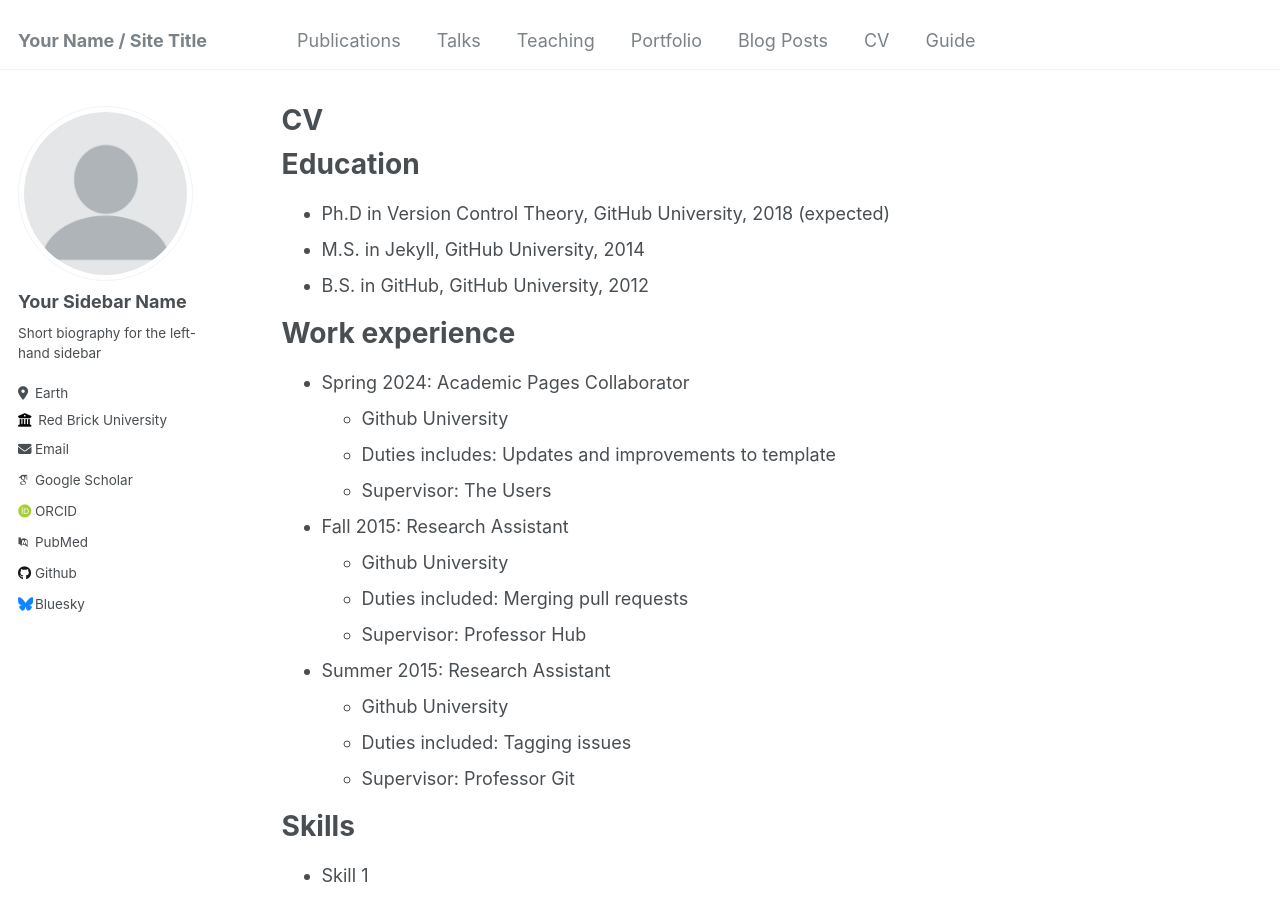
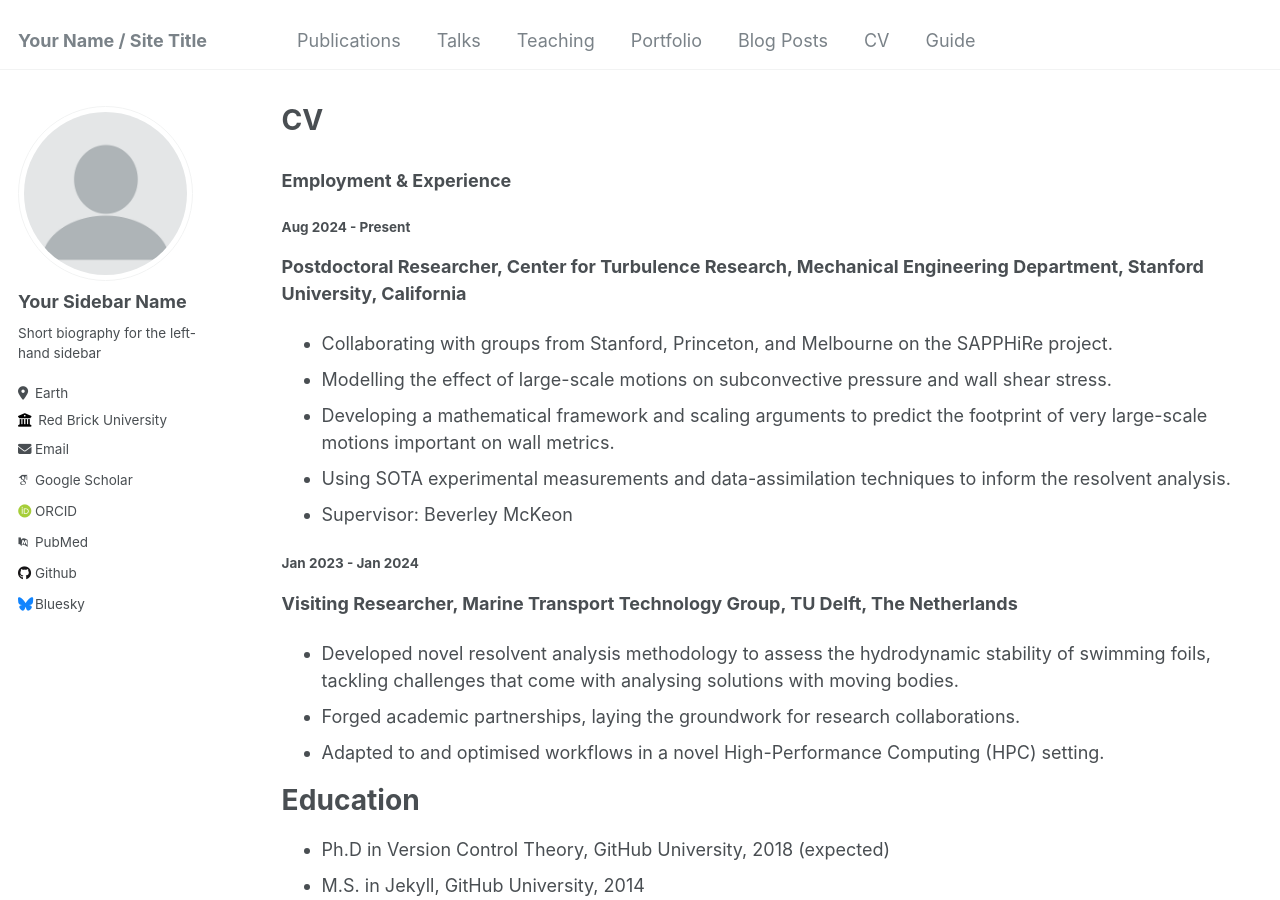
Before and after one commit to J-Massey/J-Massey.github.io, a Jekyll site: the page built from _pages/cv.md, in a window 1280 px wide and 900 px high. Built offline with Jekyll 4.4.1, drawn with Linux system fonts in a browser that asks for light colours; some web fonts are replaced.

Commit message:
Experience in CV

```diff
--- a/_pages/cv.md
+++ b/_pages/cv.md
@@ -8,6 +8,24 @@ redirect_from:
 ---
 
 {% include base_path %}
+
+### Employment & Experience
+
+#### Aug 2024 - Present
+**Postdoctoral Researcher, Center for Turbulence Research, Mechanical Engineering Department, Stanford University, California**
+
+- Collaborating with groups from Stanford, Princeton, and Melbourne on the SAPPHiRe project.
+- Modelling the effect of large-scale motions on subconvective pressure and wall shear stress.
+- Developing a mathematical framework and scaling arguments to predict the footprint of very large-scale motions important on wall metrics.
+- Using SOTA experimental measurements and data-assimilation techniques to inform the resolvent analysis.
+- Supervisor: Beverley McKeon
+
+#### Jan 2023 - Jan 2024
+**Visiting Researcher, Marine Transport Technology Group, TU Delft, The Netherlands**
+
+- Developed novel resolvent analysis methodology to assess the hydrodynamic stability of swimming foils, tackling challenges that come with analysing solutions with moving bodies.
+- Forged academic partnerships, laying the groundwork for research collaborations.
+- Adapted to and optimised workflows in a novel High-Performance Computing (HPC) setting.
 
 Education
 ======
```
